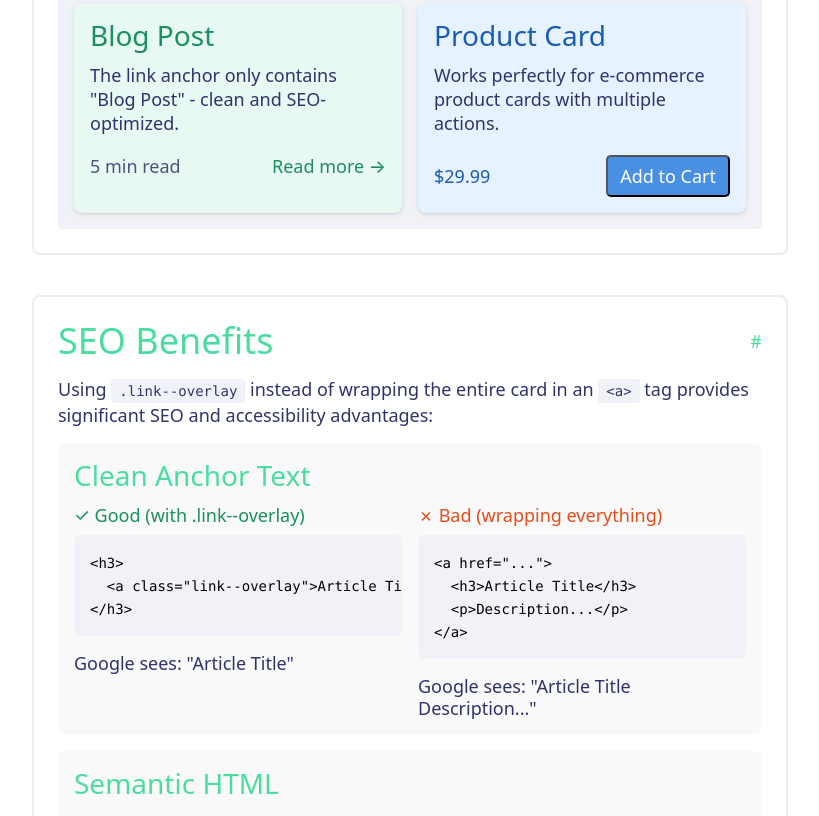
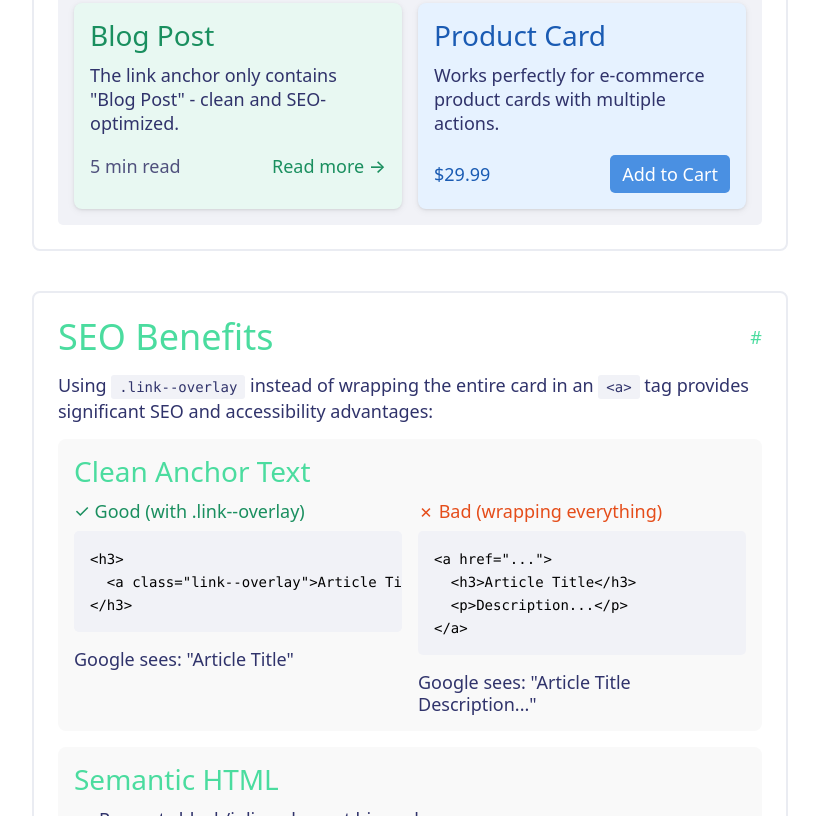
Before and after one commit to enodo-io/foundation-css, an Eleventy site: page docs/links.njk in a window 1280 px wide. Shown: the part 1668-2484 px from the top of the page, without its empty margins (360-1179 px from the left). Built offline with nearby package versions, Linux system fonts and the light colour scheme; Eleventy itself is replaced by a stand-in of ours; files that its build step writes are made by us from their sources.

Commit message:
reset style for button

```diff
--- a/src/index.scss
+++ b/src/index.scss
@@ -105,3 +105,9 @@ sub {
 
   font-size: smaller;
 }
+
+button {
+  border: 0;
+  background: transparent;
+  padding: 0;
+}
```
